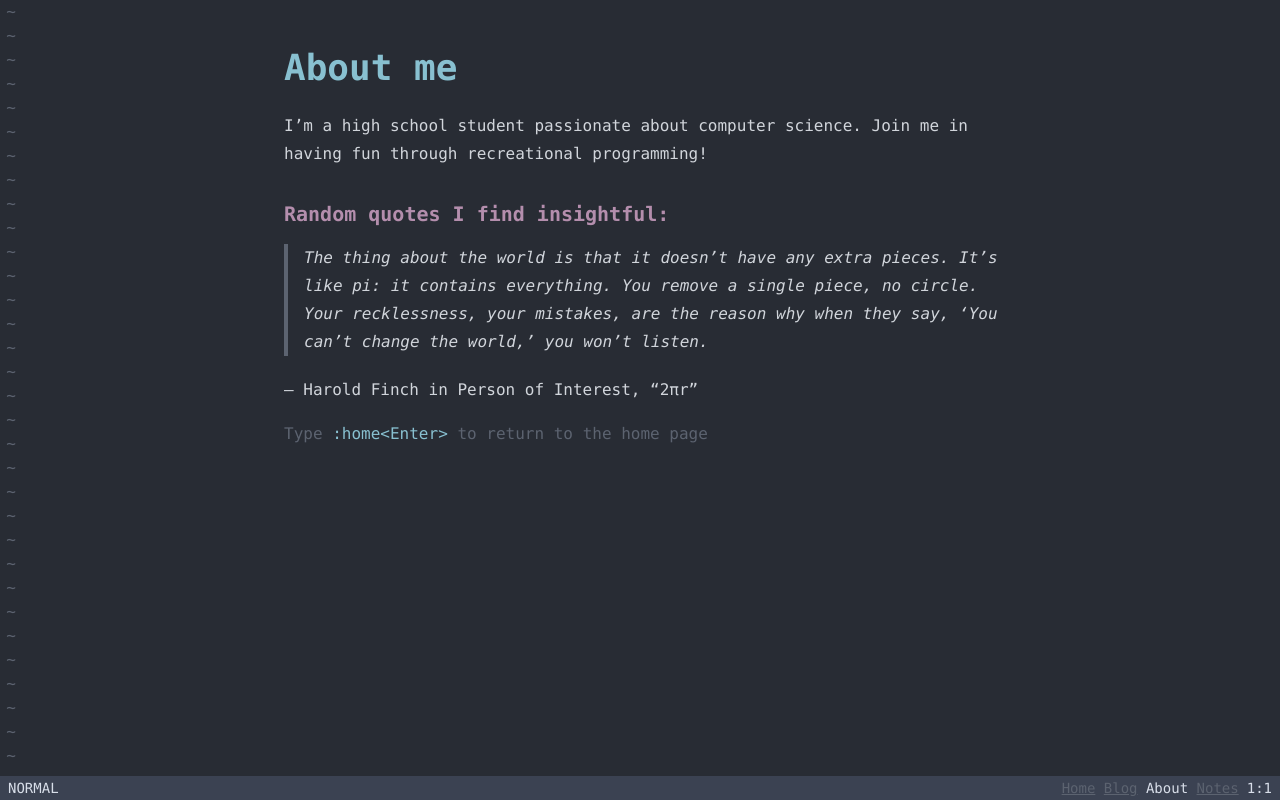
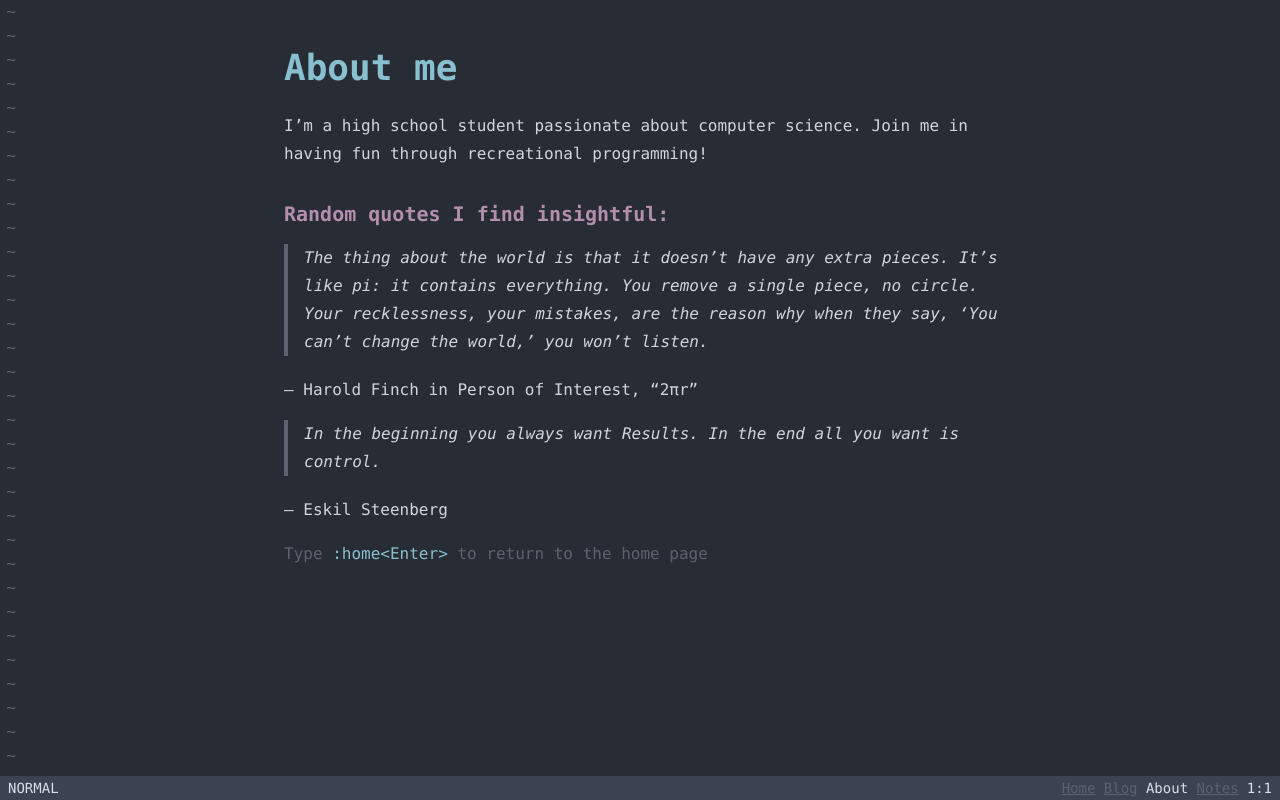
Before and after one commit to Injng/lnjng.com, a SvelteKit app: page /about in a window 1280 px wide. Built offline with nearby package versions, Linux system fonts and the light colour scheme.

Commit message:
new quote by Eskil Steenberg

```diff
--- a/src/routes/(web)/about/+page.svelte
+++ b/src/routes/(web)/about/+page.svelte
@@ -22,6 +22,12 @@
     <p class="mb-4">
       — Harold Finch in Person of Interest, “2πr”
     </p>
+    <p class="border-l-4 border-nvim-gray pl-4 italic my-4">
+      In the beginning you always want Results. In the end all you want is control.
+    </p>
+    <p class="mb-4">
+      — Eskil Steenberg
+    </p>
     <p class="mt-4 text-nvim-gray">
       Type <span class="text-nvim-blue">:home&lt;Enter&gt;</span> to return to the home page
     </p>
```
Lines whose indentation alone changed are shown as unchanged.
